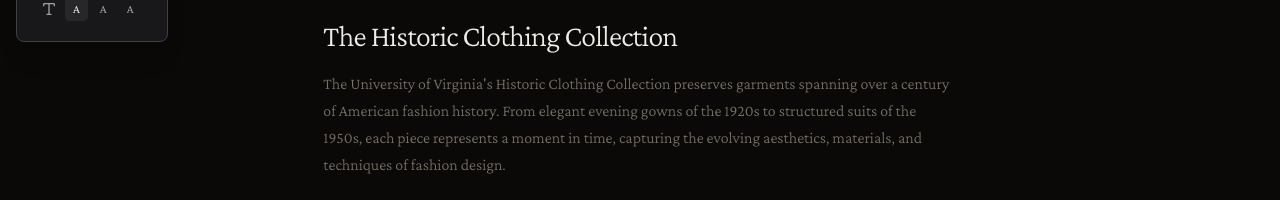
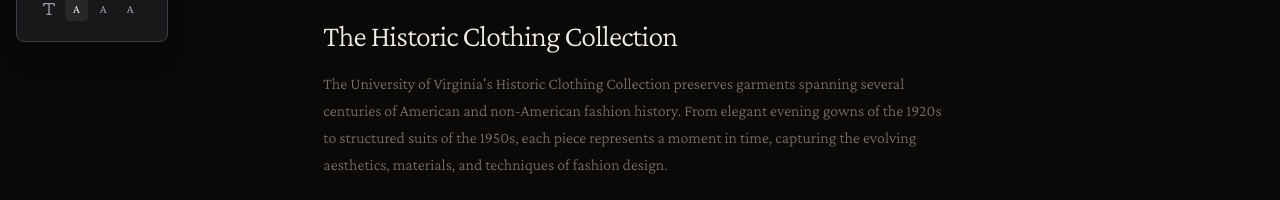
Before and after one commit to mattkoom11/UVA_Collectiveaccess_Frontend, a Next.js app: page /about in a window 1280 px wide. Shown: the part 742-942 px from the top of the page. Built offline with nearby package versions, Linux system fonts and the light colour scheme; no server answers.

Commit message:
Update page.tsx

```diff
--- a/app/about/page.tsx
+++ b/app/about/page.tsx
@@ -43,8 +43,8 @@
             </h2>
             <div className="space-y-4 text-archive-muted font-light leading-[1.7]">
               <p>
-                The University of Virginia&apos;s Historic Clothing Collection preserves garments spanning over a century
-                of American fashion history. From elegant evening gowns of the 1920s to structured suits of the 1950s,
+                The University of Virginia&apos;s Historic Clothing Collection preserves garments spanning several centuries
+                of American and non-American fashion history. From elegant evening gowns of the 1920s to structured suits of the 1950s,
                 each piece represents a moment in time, capturing the evolving aesthetics, materials, and techniques
                 of fashion design.
               </p>
```
